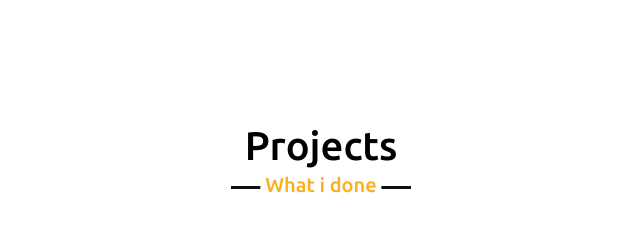
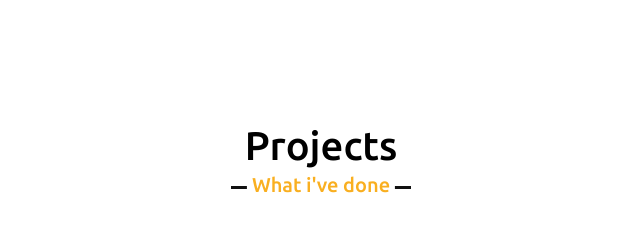
Before and after one commit to tineshah/My-portfolio, a plain HTML site: page index.html in a window 1280 px wide. Shown: the part 1520-1760 px from the top of the page, 319-959 px from the left. Drawn offline with nearby package versions, Linux system fonts and the light colour scheme; a web font is replaced by a local one.

Commit message:
made changes

```diff
--- a/style.css
+++ b/style.css
@@ -275,7 +275,7 @@ animation: dancebabydance 4s infinite alternate;
 
 /* teams section styling */
 .teams .title::after{
-    content: "What i done";
+    content: "What i've done";
 }
 .teams .carousel .card{
     background: #222;
```
